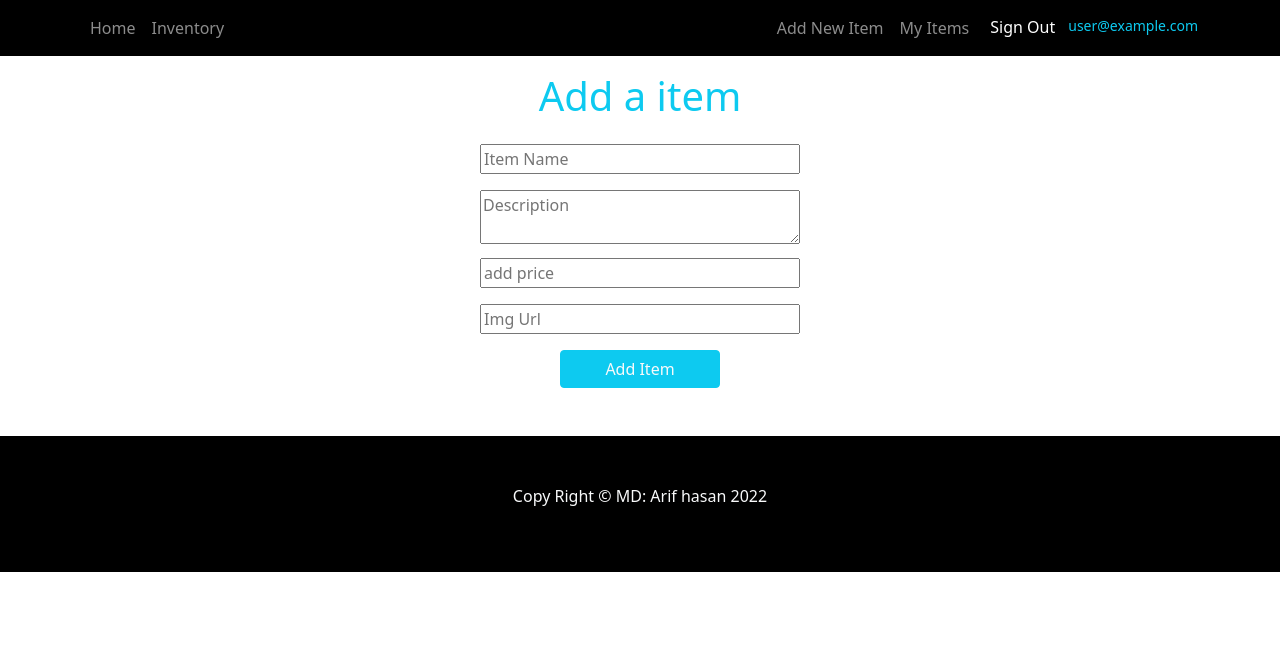
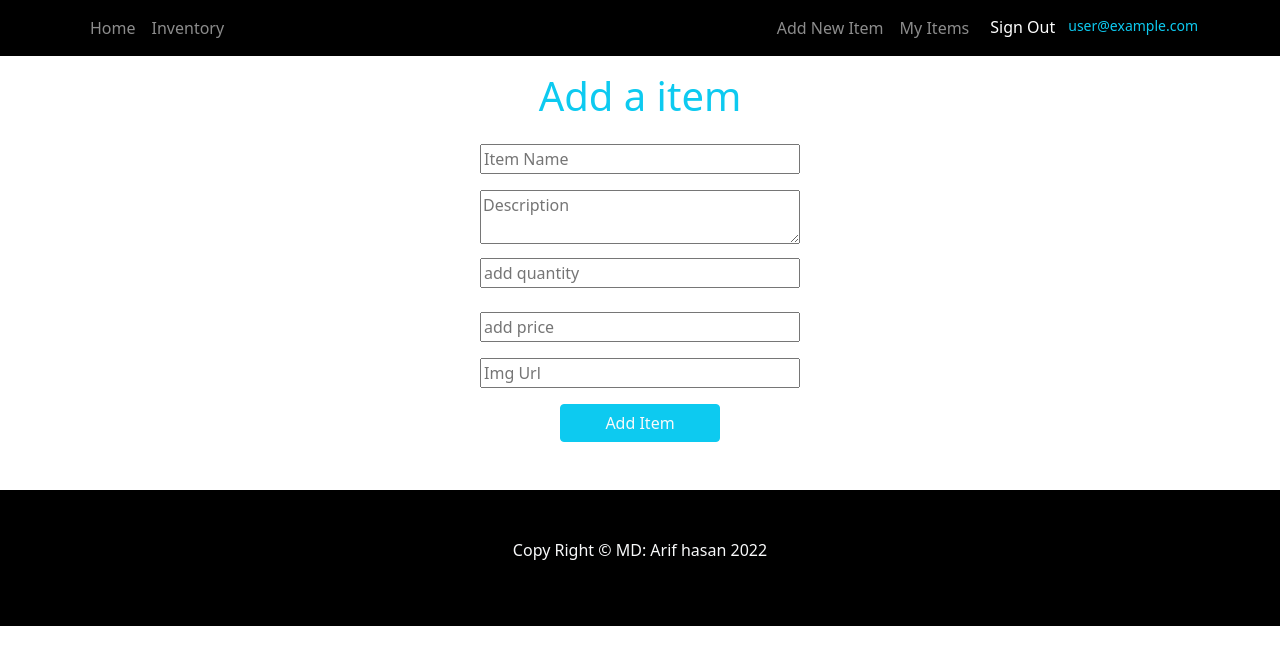
Before and after one commit to annise-arif/warehouse-management-client, a React (Create React App) app: page /additem in a window 1280 px wide. Shown: the top 664 px of the page. Built offline with nearby package versions, Linux system fonts and the light colour scheme; no server answers; sample sign-in values are in the browser's storage.

Commit message:
completed additem page

```diff
--- a/src/pages/AddItem/AddItem.js
+++ b/src/pages/AddItem/AddItem.js
@@ -8,10 +8,11 @@ const AddItem = () => {
     event.preventDefault();
     const name = event.target.name.value;
     const desc = event.target.desc.value;
+    const quantity = event.target.quantity.value;
     const price = event.target.price.value;
     const img = event.target.imgUrl.value;
     const email = user.email;
-    const data = { name, price, img, desc, email };
+    const data = { name, price, quantity, img, desc, email };
     // console.log(data)
     const url = `http://localhost:5000/service`;
     fetch(url, {
@@ -46,6 +47,14 @@ const AddItem = () => {
         <input
           className="mb-3 mt-2 w-100"
           type="number"
+          name="quantity"
+          placeholder="add quantity"
+          required
+        />
+        <br />
+        <input
+          className="mb-3 mt-2 w-100"
+          type="number"
           name="price"
           placeholder="add price"
           required
--- a/src/pages/ManageItems/ManageItems.js
+++ b/src/pages/ManageItems/ManageItems.js
@@ -1,7 +1,7 @@
 import React from "react";
 import { Nav } from "react-bootstrap";
 import { Link } from "react-router-dom";
-import useService from "../../Hook/useServiices";
+import useService from "../../Hook/useServices";
 
 const ManageItems = () => {
   const [services, setServices] = useService([]);
```
Also changed, not shown: src/Hook/useServices.js (renamed from src/Hook/useServiices.js).
